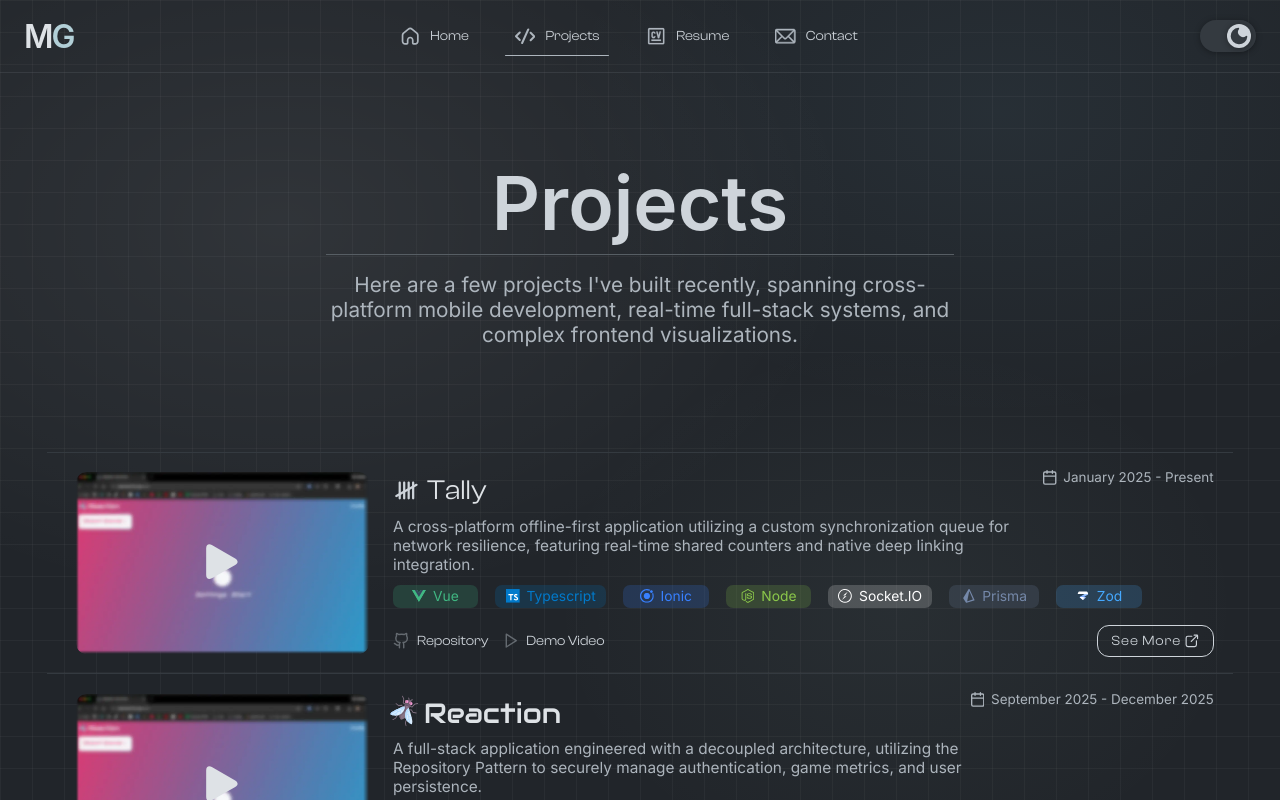
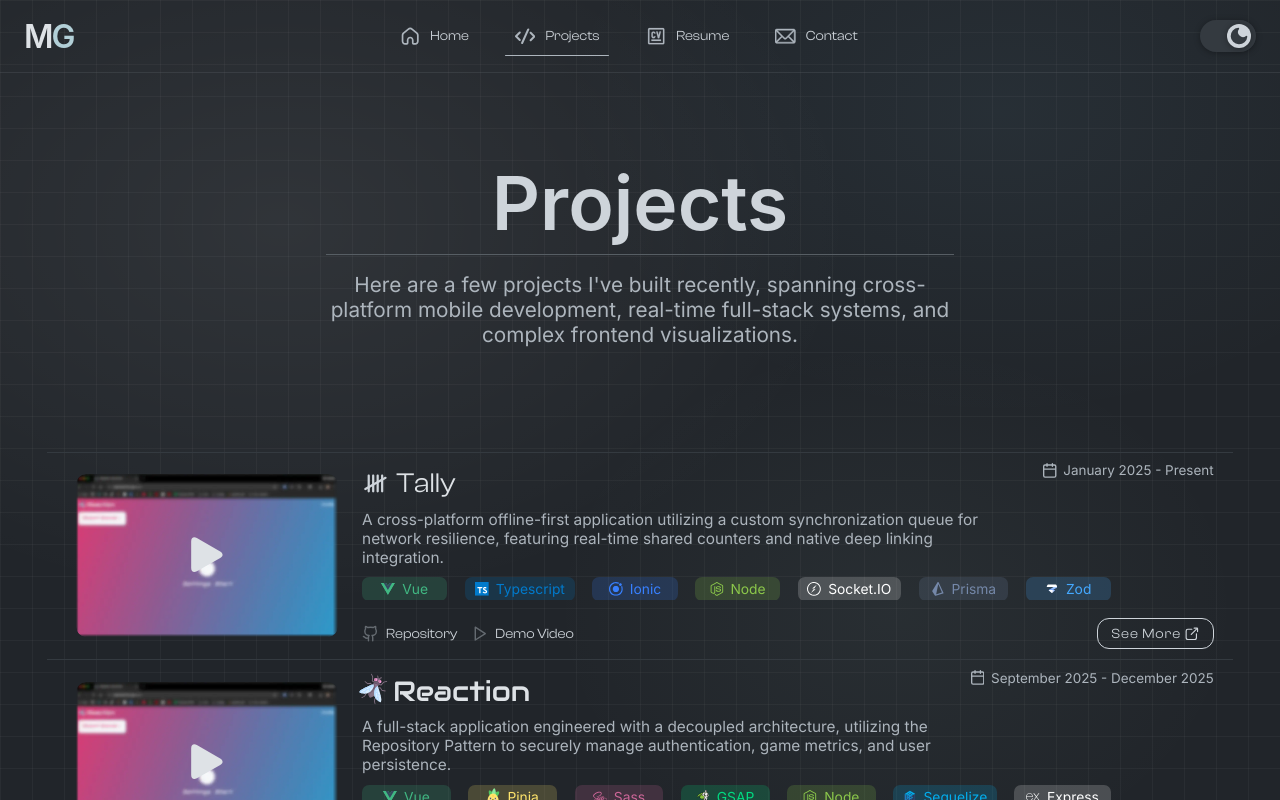
Before and after one commit to michaelgreenl/e-portfolio, a Vue app: page /#home in a window 1280 px wide. Both pictures are taken after a click on the button "Projects". Shown: the top 800 px of the page. Built offline with nearby package versions, Linux system fonts and the light colour scheme; a web font is replaced by a local one.

Commit message:
fix(style): fixed project-card layout when image's havent yet loaded
Made the size of the project-card element consistent, even when no image is present. Preventing layout shift on cold starts

```diff
--- a/src/views/ProjectsView.vue
+++ b/src/views/ProjectsView.vue
@@ -195,7 +195,7 @@ function closeProject() {
                     <img
                         :src="getURL(project.img)"
                         :alt="'Screenshot of ' + project.title"
-                        loading="lazy"
+                        loading="eager"
                         class="project-img"
                     />
                 </div>
@@ -538,9 +538,18 @@ function closeProject() {
     position: relative;
     @include flexCenterAll;
     padding: $size-7;
+    aspect-ratio: 1.46/1;
+    width: 105%;
 
     @include bp-sm-phone {
         padding: $size-4;
+        width: auto;
+        height: 16em;
+        aspect-ratio: 1.54/1;
+    }
+
+    @include bp-md-tablet {
+        height: 19em;
     }
 
     :deep(button) {
@@ -579,7 +588,9 @@ function closeProject() {
     position: relative;
     z-index: 0;
     border-radius: 10px;
-    width: 105%;
+    width: 100%;
+    height: 100%;
+
     mask-image:
         linear-gradient(to bottom, transparent, black 10%, black 90%, transparent),
         linear-gradient(to right, transparent, black 10%, black 90%, transparent);
@@ -591,11 +602,6 @@ function closeProject() {
 
     @include bp-sm-phone {
         width: auto;
-        height: 16em;
-    }
-
-    @include bp-md-tablet {
-        height: 19em;
     }
 }
 
```
